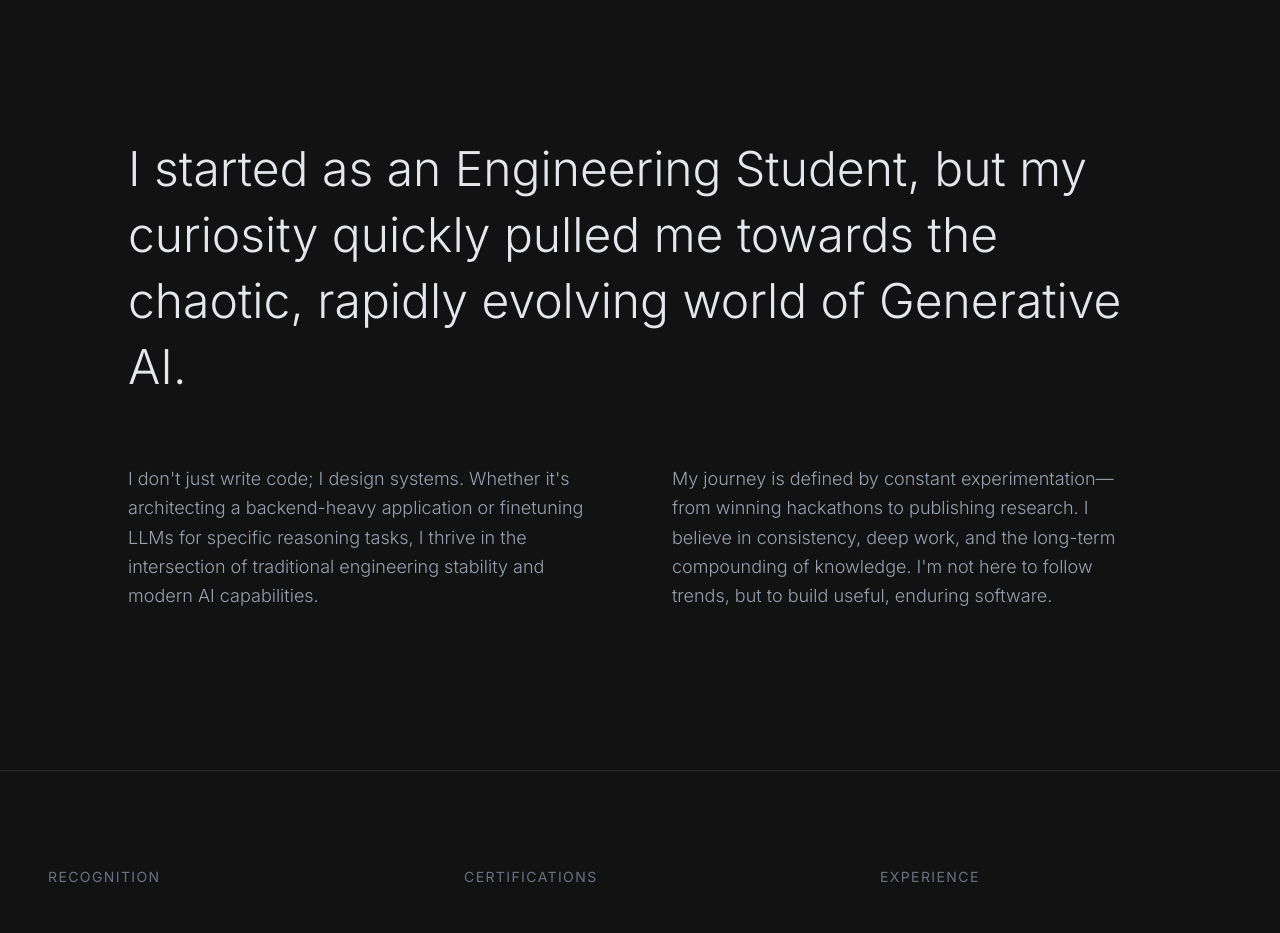
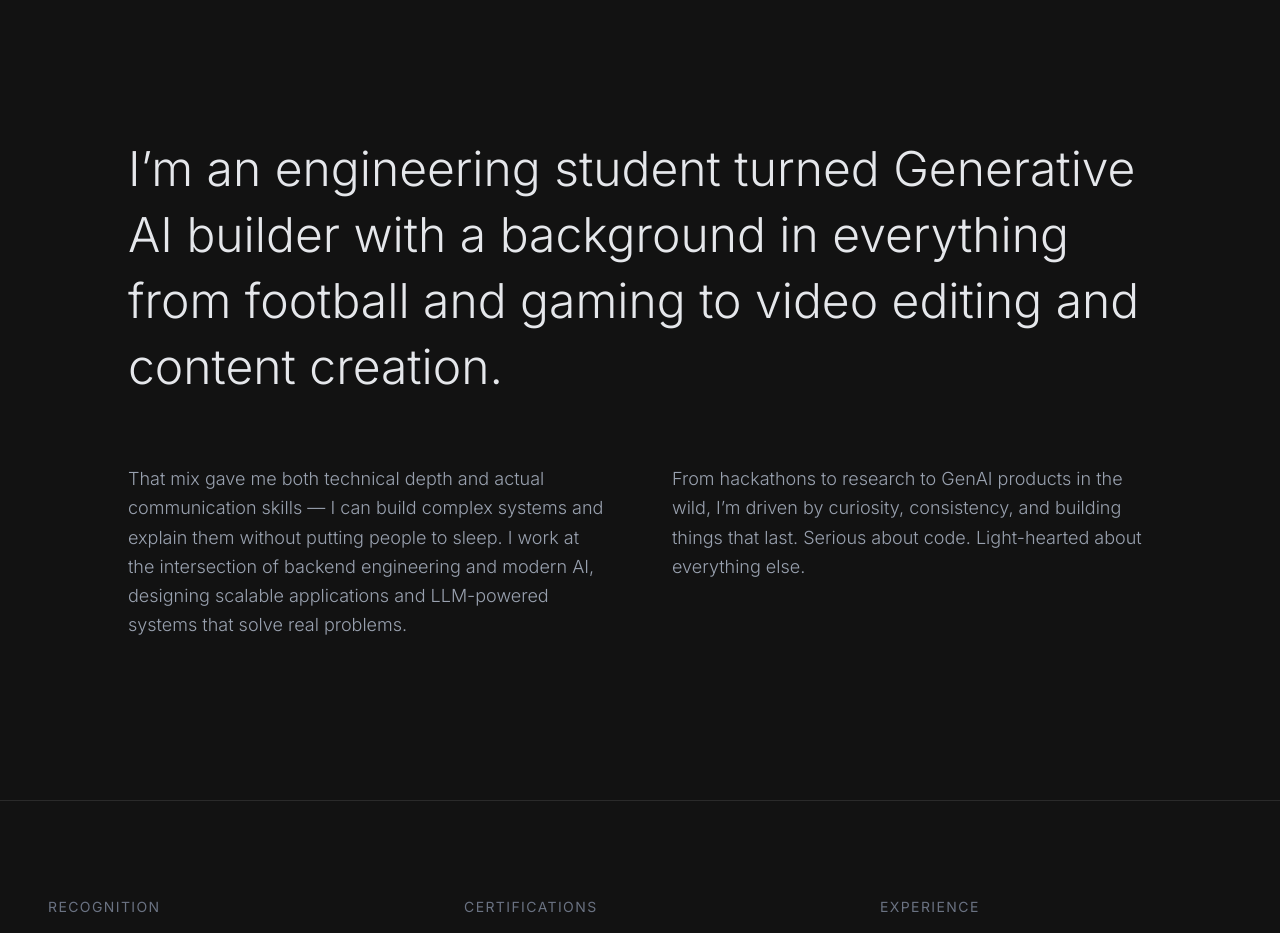
Before and after one commit to FaizJamal06/faiz-dev-portfolio, a Next.js app: page / in a window 1280 px wide. Shown: the part 5540-6473 px from the top of the page. Built offline with nearby package versions, Linux system fonts and the light colour scheme.

Commit message:
content: update About text

```diff
--- a/components/About.tsx
+++ b/components/About.tsx
@@ -5,14 +5,14 @@ export default function About() {
         <section className="bg-[#121212] text-white py-24 md:py-40 px-6 md:px-12">
             <div className="max-w-5xl mx-auto">
                 <p className="text-2xl md:text-5xl font-light leading-snug text-gray-200 mb-16">
-                    I started as an Engineering Student, but my curiosity quickly pulled me towards the chaotic, rapidly evolving world of Generative AI.
+                    I’m an engineering student turned Generative AI builder with a background in everything from football and gaming to video editing and content creation.
                 </p>
                 <div className="grid grid-cols-1 md:grid-cols-2 gap-16 text-lg text-gray-400 font-light leading-relaxed">
                     <p>
-                        I don't just write code; I design systems. Whether it's architecting a backend-heavy application or finetuning LLMs for specific reasoning tasks, I thrive in the intersection of traditional engineering stability and modern AI capabilities.
+                        That mix gave me both technical depth and actual communication skills — I can build complex systems and explain them without putting people to sleep. I work at the intersection of backend engineering and modern AI, designing scalable applications and LLM-powered systems that solve real problems.
                     </p>
                     <p>
-                        My journey is defined by constant experimentation—from winning hackathons to publishing research. I believe in consistency, deep work, and the long-term compounding of knowledge. I'm not here to follow trends, but to build useful, enduring software.
+                        From hackathons to research to GenAI products in the wild, I’m driven by curiosity, consistency, and building things that last. Serious about code. Light-hearted about everything else.
                     </p>
                 </div>
             </div>
```
